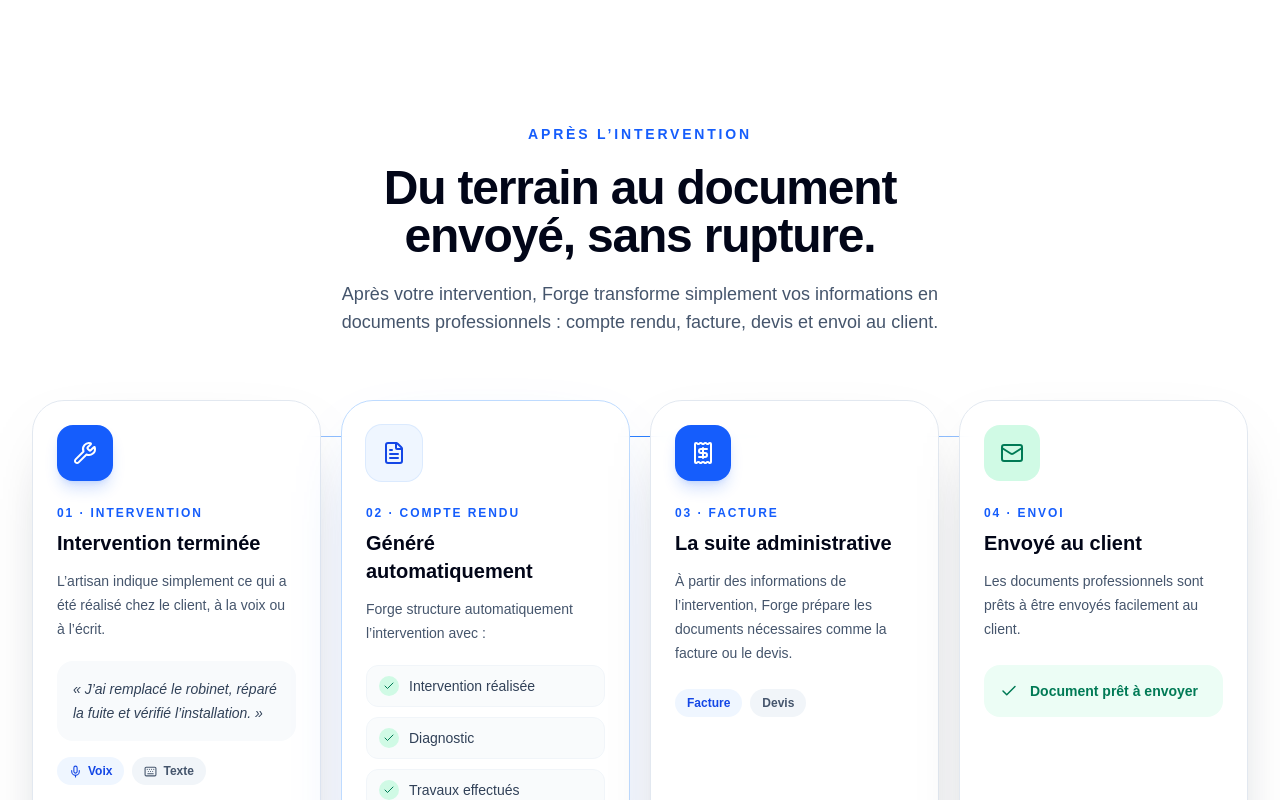
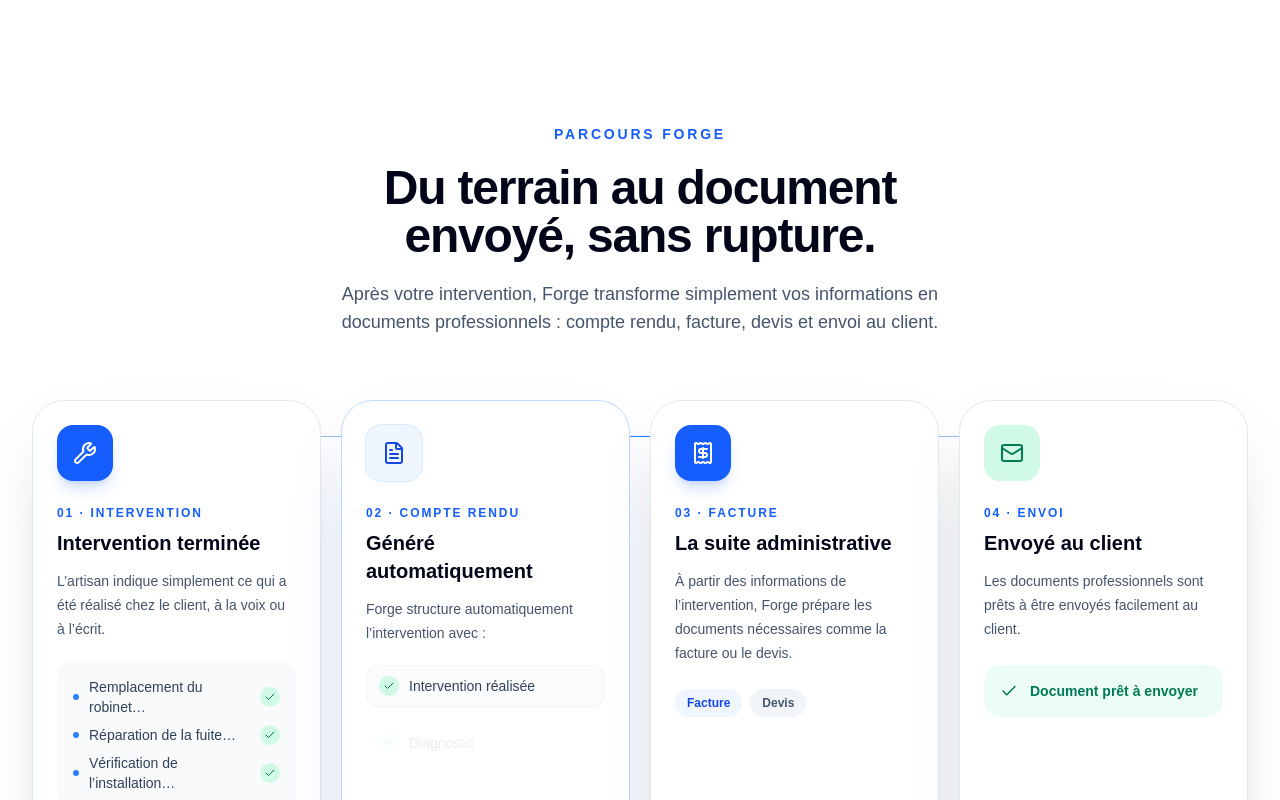
Before and after one commit to iliasrahal/Forge, a Next.js app in the folder forge-main/forge-main/: page / in a window 1280 px wide. Shown: the part 3120-3920 px from the top of the page. Built offline with nearby package versions, Linux system fonts and the light colour scheme; no server answers.

Commit message:
landing update

```diff
--- a/forge-main/forge-main/app/globals.css
+++ b/forge-main/forge-main/app/globals.css
@@ -243,6 +243,31 @@
   }
 }
 
+.workflow-progress-item {
+  opacity: 0;
+  transform: translateY(5px);
+  animation: workflow-progress 2.8s cubic-bezier(0.22, 1, 0.36, 1) infinite;
+}
+
+@keyframes workflow-progress {
+  0%,
+  8% {
+    opacity: 0;
+    transform: translateY(5px);
+  }
+
+  18%,
+  84% {
+    opacity: 1;
+    transform: translateY(0);
+  }
+
+  100% {
+    opacity: 0;
+    transform: translateY(0);
+  }
+}
+
 .auth-page-enter {
   animation: auth-page-enter 520ms cubic-bezier(0.22, 1, 0.36, 1) both;
 }
@@ -294,6 +319,12 @@
   .landing-o-zoom {
     animation-duration: 1ms;
   }
+
+  .workflow-progress-item {
+    opacity: 1;
+    transform: none;
+    animation: none;
+  }
 }
 
 @media (max-width: 480px) {
--- a/forge-main/forge-main/components/landing/Workflow.tsx
+++ b/forge-main/forge-main/components/landing/Workflow.tsx
@@ -8,6 +8,12 @@
   "Diagnostic",
   "Travaux effectués",
   "Recommandation",
+];
+
+const interventionSteps = [
+  "Remplacement du robinet…",
+  "Réparation de la fuite…",
+  "Vérification de l’installation…",
 ];
 
 export default function Workflow() {
@@ -47,7 +53,7 @@
 
       <div className="mx-auto max-w-7xl">
         <div className={`mx-auto max-w-3xl text-center transition-all duration-700 motion-reduce:transition-none ${revealClass}`}>
-          <p className="text-sm font-bold uppercase tracking-[0.2em] text-blue-600 dark:text-blue-400">Après l’intervention</p>
+          <p className="text-sm font-bold uppercase tracking-[0.2em] text-blue-600 dark:text-blue-400">Parcours Forge</p>
           <h2 className="mt-5 text-balance text-4xl font-bold tracking-tight sm:text-5xl">Du terrain au document envoyé, sans rupture.</h2>
           <p className="mx-auto mt-5 max-w-2xl text-lg leading-7 text-slate-600 dark:text-slate-300">
             Après votre intervention, Forge transforme simplement vos informations en documents professionnels : compte rendu, facture, devis et envoi au client.
@@ -62,9 +68,27 @@
             <p className="mt-6 text-xs font-bold uppercase tracking-[0.16em] text-blue-600 dark:text-blue-400">01 · Intervention</p>
             <h3 className="mt-2 text-xl font-bold">Intervention terminée</h3>
             <p className="mt-3 text-sm leading-6 text-slate-600 dark:text-slate-400">L’artisan indique simplement ce qui a été réalisé chez le client, à la voix ou à l’écrit.</p>
-            <blockquote className="mt-5 rounded-2xl bg-slate-50 p-4 text-sm italic leading-6 text-slate-700 dark:bg-slate-950 dark:text-slate-300">
-              « J’ai remplacé le robinet, réparé la fuite et vérifié l’installation. »
-            </blockquote>
+            <div className="mt-5 space-y-2 rounded-2xl bg-slate-50 p-4 dark:bg-slate-950">
+              {interventionSteps.map((step, index) => (
+                <div
+                  key={step}
+                  className={`flex items-center gap-2.5 text-sm font-medium text-slate-700 dark:text-slate-300 ${
+                    isVisible
+                      ? "workflow-progress-item"
+                      : "opacity-0"
+                  }`}
+                  style={{
+                    animationDelay: `${index * 240}ms`,
+                  }}
+                >
+                  <span className="h-1.5 w-1.5 shrink-0 rounded-full bg-blue-500" />
+                  <span className="min-w-0 flex-1">{step}</span>
+                  <span className="grid h-5 w-5 shrink-0 place-items-center rounded-full bg-emerald-100 text-emerald-700 dark:bg-emerald-950 dark:text-emerald-300">
+                    <Check size={12} />
+                  </span>
+                </div>
+              ))}
+            </div>
             <div className="mt-4 flex gap-2">
               <span className="inline-flex items-center gap-1.5 rounded-full bg-blue-50 px-3 py-1.5 text-xs font-semibold text-blue-700 dark:bg-blue-950 dark:text-blue-300"><Mic size={13} /> Voix</span>
               <span className="inline-flex items-center gap-1.5 rounded-full bg-slate-100 px-3 py-1.5 text-xs font-semibold text-slate-600 dark:bg-slate-800 dark:text-slate-300"><Keyboard size={13} /> Texte</span>
@@ -77,8 +101,18 @@
             <h3 className="mt-2 text-xl font-bold">Généré automatiquement</h3>
             <p className="mt-3 text-sm leading-6 text-slate-600 dark:text-slate-400">Forge structure automatiquement l’intervention avec :</p>
             <div className="mt-5 space-y-2.5">
-              {reportSections.map((label) => (
-                <div key={label} className="flex items-center gap-2.5 rounded-xl border border-slate-100 bg-slate-50/80 px-3 py-2.5 text-sm font-medium text-slate-700 dark:border-slate-800 dark:bg-slate-950/80 dark:text-slate-300">
+              {reportSections.map((label, index) => (
+                <div
+                  key={label}
+                  className={`flex items-center gap-2.5 rounded-xl border border-slate-100 bg-slate-50/80 px-3 py-2.5 text-sm font-medium text-slate-700 dark:border-slate-800 dark:bg-slate-950/80 dark:text-slate-300 ${
+                    isVisible
+                      ? "workflow-progress-item"
+                      : "opacity-0"
+                  }`}
+                  style={{
+                    animationDelay: `${850 + index * 240}ms`,
+                  }}
+                >
                   <span className="grid h-5 w-5 shrink-0 place-items-center rounded-full bg-emerald-100 text-emerald-700 dark:bg-emerald-950 dark:text-emerald-300"><Check size={12} /></span>
                   {label}
                 </div>
```
